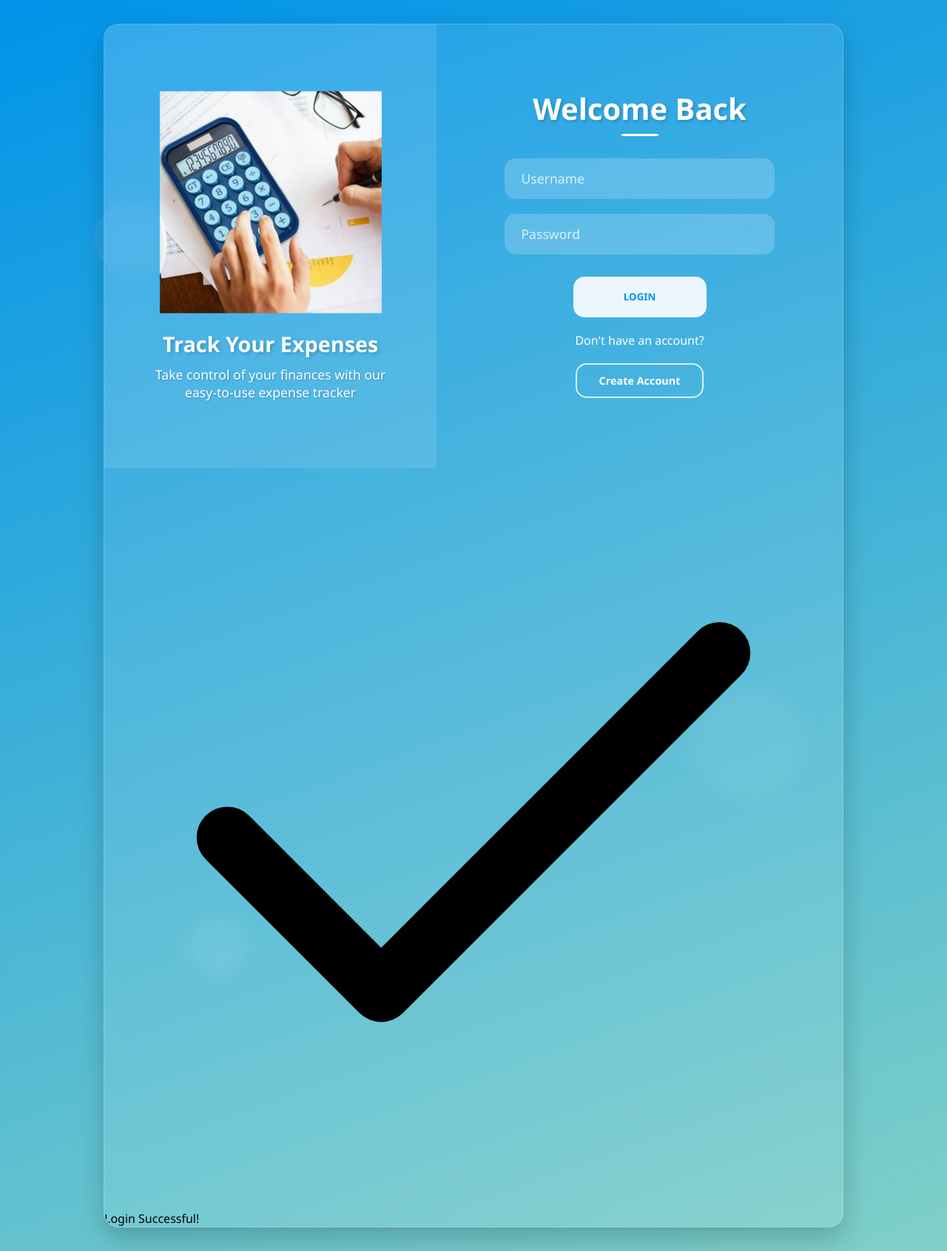
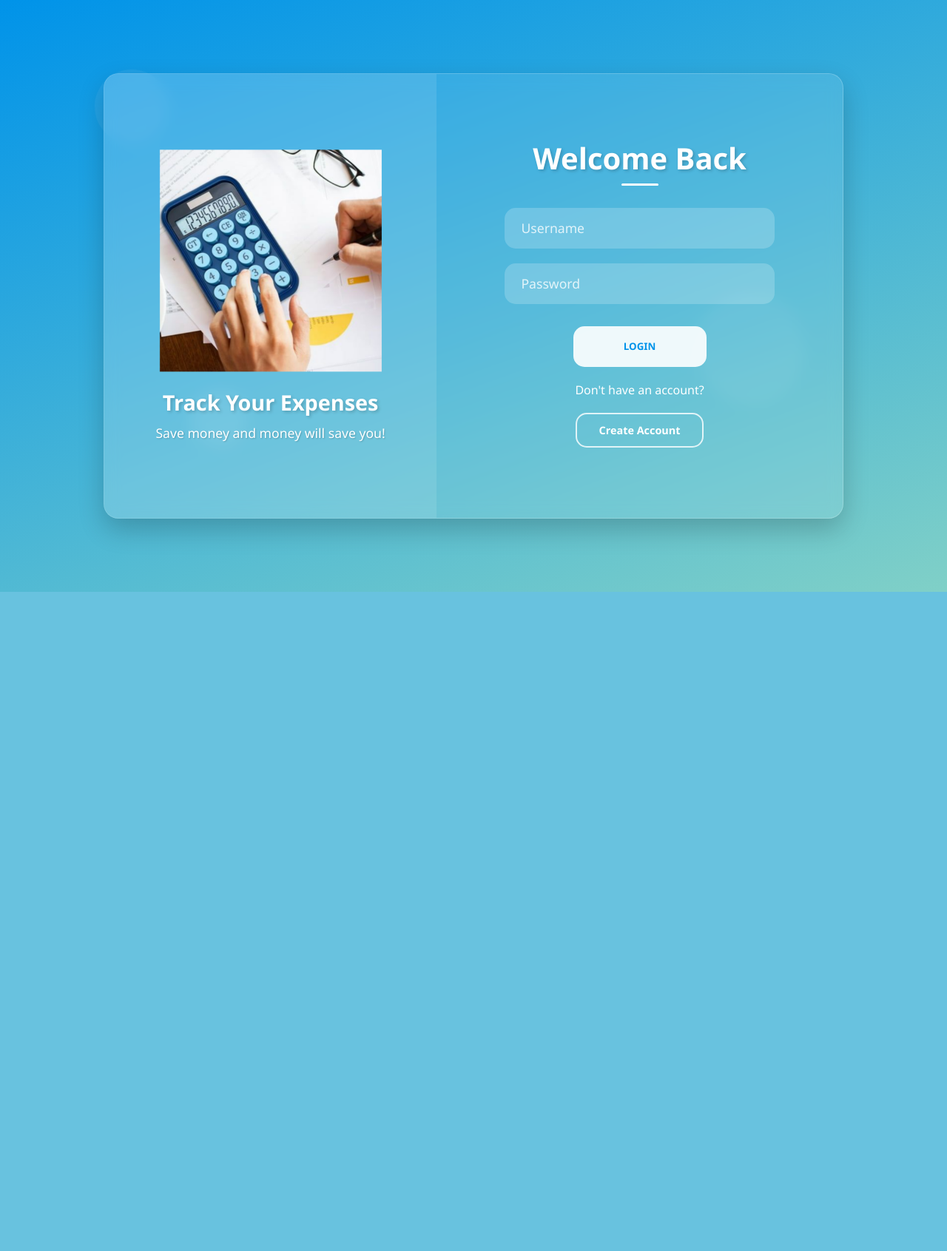
Before and after one commit to vrush292/Expense_Tracker, a Flask app: page /login in a window 1280 px wide. Shown: the whole page at 74% size. After the commit the page ends 800 px from the top, so only its background shows below. Run offline with Flask 3, Linux system fonts and the light colour scheme.

Commit message:
Update login.html

```diff
--- a/app/templates/login.html
+++ b/app/templates/login.html
@@ -15,12 +15,12 @@
     </div>
 
     <div class="container">
-        <div class="forms-container">
+        <div class="forms-container blur-container">
             <!-- Image Section -->
             <div class="image-section">
                 <img src="static/tracker.jpg" alt="Expense Tracker">
                 <h3>Track Your Expenses</h3>
-                <p>Take control of your finances with our easy-to-use expense tracker</p>
+                <p>Save money and money will save you!</p>
             </div>
 
             <div class="login-register">
@@ -87,15 +87,11 @@
             </div>
         </div>
 
-        <!-- Success Tick Animation -->
-        <div id="success-tick-container">
-            <div class="success-tick">
-                <svg viewBox="0 0 24 24" fill="none" stroke="currentColor" stroke-width="2" stroke-linecap="round" stroke-linejoin="round">
-                    <path d="M20 6L9 17l-5-5"/>
-                </svg>
-                <p class="success-message">Login Successful!</p>
-            </div>
-        </div>
+
+        <!-- Success Message Section -->
+<div id="success-message" class="hidden">
+    <h1 class="success-text">Login Successful</h1>
+</div>
 
     <script src="{{ url_for('static', filename='script.js') }}"></script>
 </body>
```
